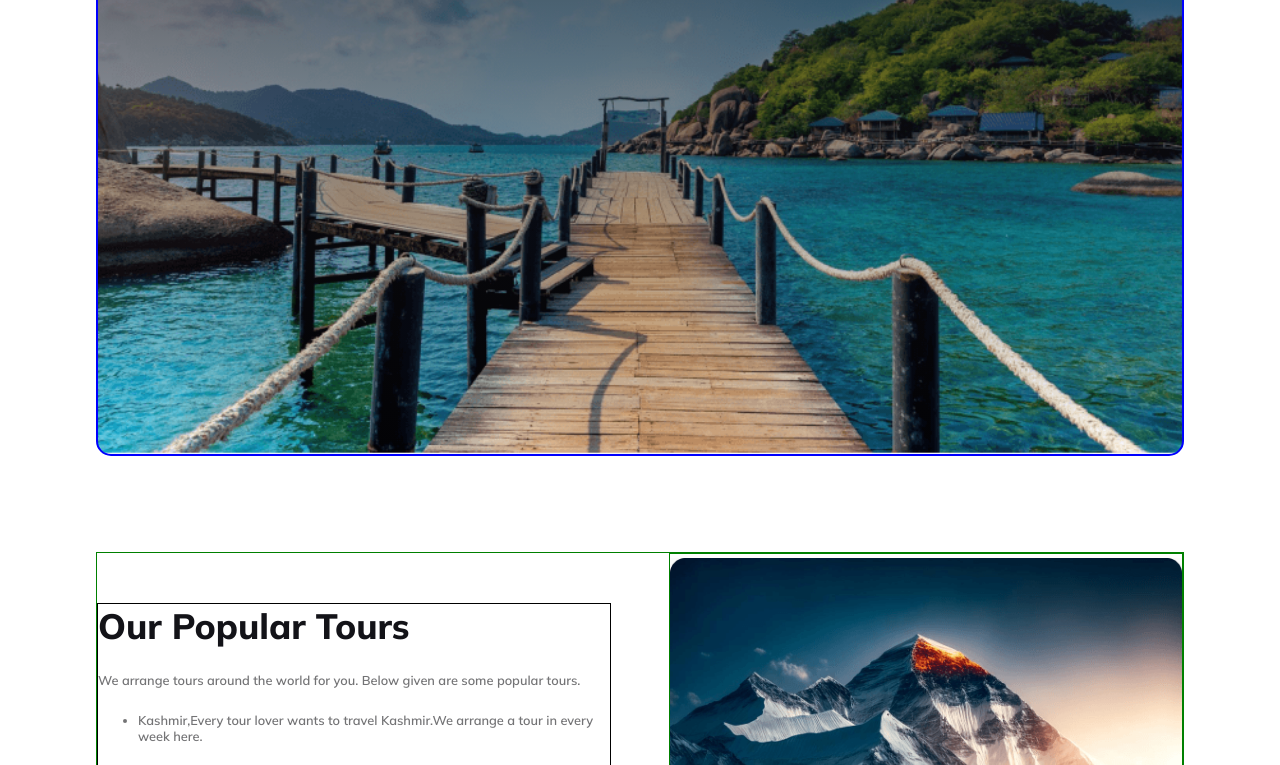
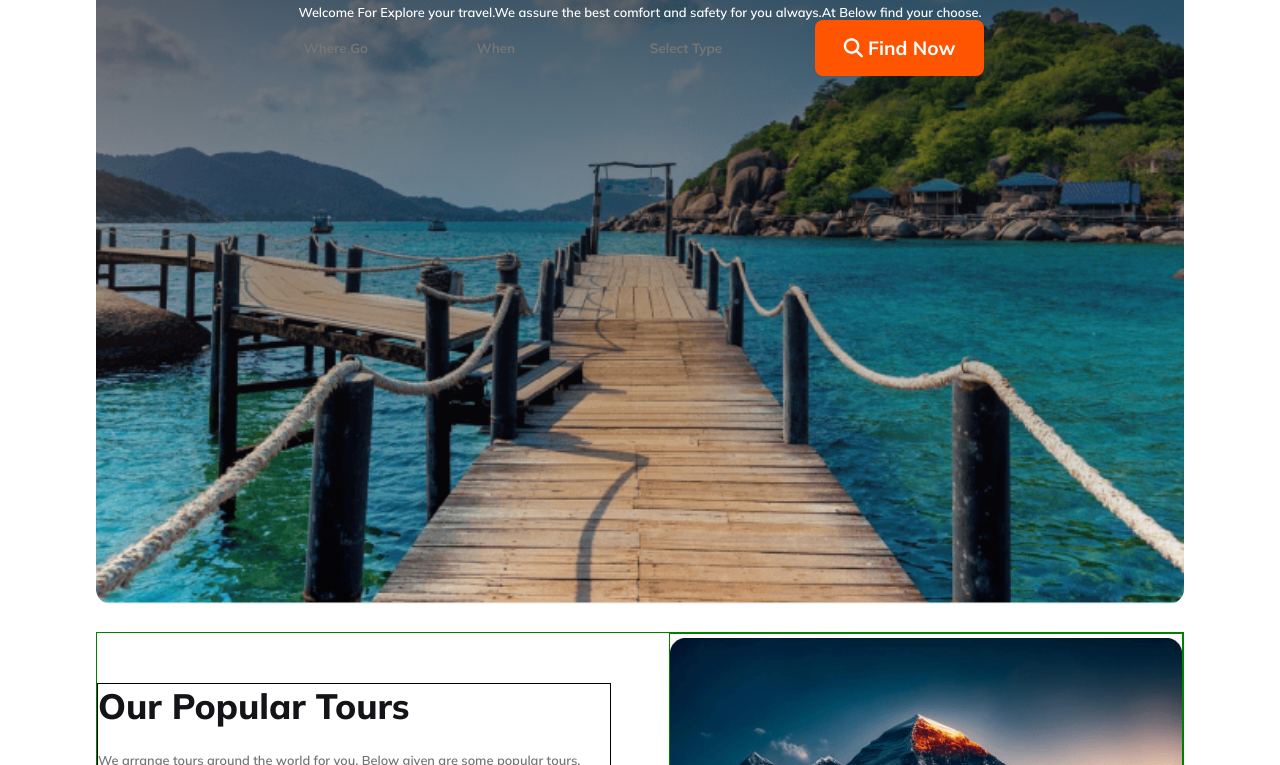
Before and after one commit to almamun203/assignment-02, a plain HTML site: page index.html in a window 1280 px wide. Shown: the part 280-1045 px from the top of the page. Drawn offline with Linux system fonts and the light colour scheme.

Commit message:
Minor progress added

```diff
--- a/Style/style.css
+++ b/Style/style.css
@@ -30,6 +30,9 @@
     font-size: 1.2rem;
     font-weight: 700;
 }
+header{
+    height:100vh;
+}
 nav{
     border:2px solid yellow;
    display: flex;
@@ -58,26 +61,47 @@ nav li{
 /* Styles of Banner of header starts here */
 .banner{
     margin:2rem 6rem;
-    border:2px solid blue;
+    border:none;
     background: linear-gradient(180deg, rgba(19, 19, 24, 0.80) 0%, rgba(19, 19, 24, 0.00) 100%),url(../Images/Group\ 13.png);
     background-size:cover;
-    height:80vh;
+    height:85vh;
     background-repeat: no-repeat;
-    justify-content: center;
-    align-items: center;
-    /* text-align: center; */
+    padding-top: 7rem;
+
+    text-align: center;
     background-position: center;
     border-radius: 15px;
-
+    color:#FFF;
 }
 .banner>.h1{
-color:#FFF;
+background: none;
 font-weight: 800;
+font-size: 3rem;
 }
 .banner>.p{
-    color:#FFF;
+    background: none;
     font-size: var(--paragraph-font-size);
     font-weight: var(--paragraph-font-weight);
+}
+.banner-form{
+    background:none;
+    display: flex;
+    justify-content: center;
+    border-radius: 10px;
+    margin-top:-2rem;
+}
+.banner-form input{
+    background:none;
+    padding:0;
+    color:#FFF;
+    font-weight: 700;
+    padding: 0 0.5rem;
+    border: none;
+}
+.btn-primary>i{
+
+    background: none;
+    color:#FFF;
 }
 .popular-tours{
     display: grid;
--- a/index.html
+++ b/index.html
@@ -6,6 +6,7 @@
     <title>Delight Travel</title>
     <link rel="stylesheet" href="./Style/style.css">
     <link rel="shortcut icon" href="Images/travel.png" type="image/x-icon">
+    <script src="https://kit.fontawesome.com/1b8030fcbe.js" crossorigin="anonymous"></script>
 </head>
 <body>
     <header>
@@ -24,8 +25,17 @@
            </ul>
         </nav>
         <div class="banner">
-          <!-- <div class="h1"> Explore Your Travel</div>
-          <div class="p">  Welcome For Explore your travel.We assure the best comfort and safety for you always.At Below find your choose. </div> -->
+          <div class="h1">Explore Your Travel </div> <br>
+           <div class="p"> Welcome For Explore your travel.We assure the best comfort and safety for you always.At Below find your choose. </div>
+           <div class="banner-form">
+            <input type="text" placeholder="Where Go ">
+            <input type="datetime" placeholder="When "
+            >
+            <input type="text" placeholder="Select Type ">
+            <button class="btn-primary">
+                <i class="fa-solid fa-magnifying-glass"></i> Find Now
+            </button>
+           </div>
 
         </div>
     </header>
```
Also changed, not shown: Images/down-arrow.png (added), Images/magnifying-glass.png (added).
